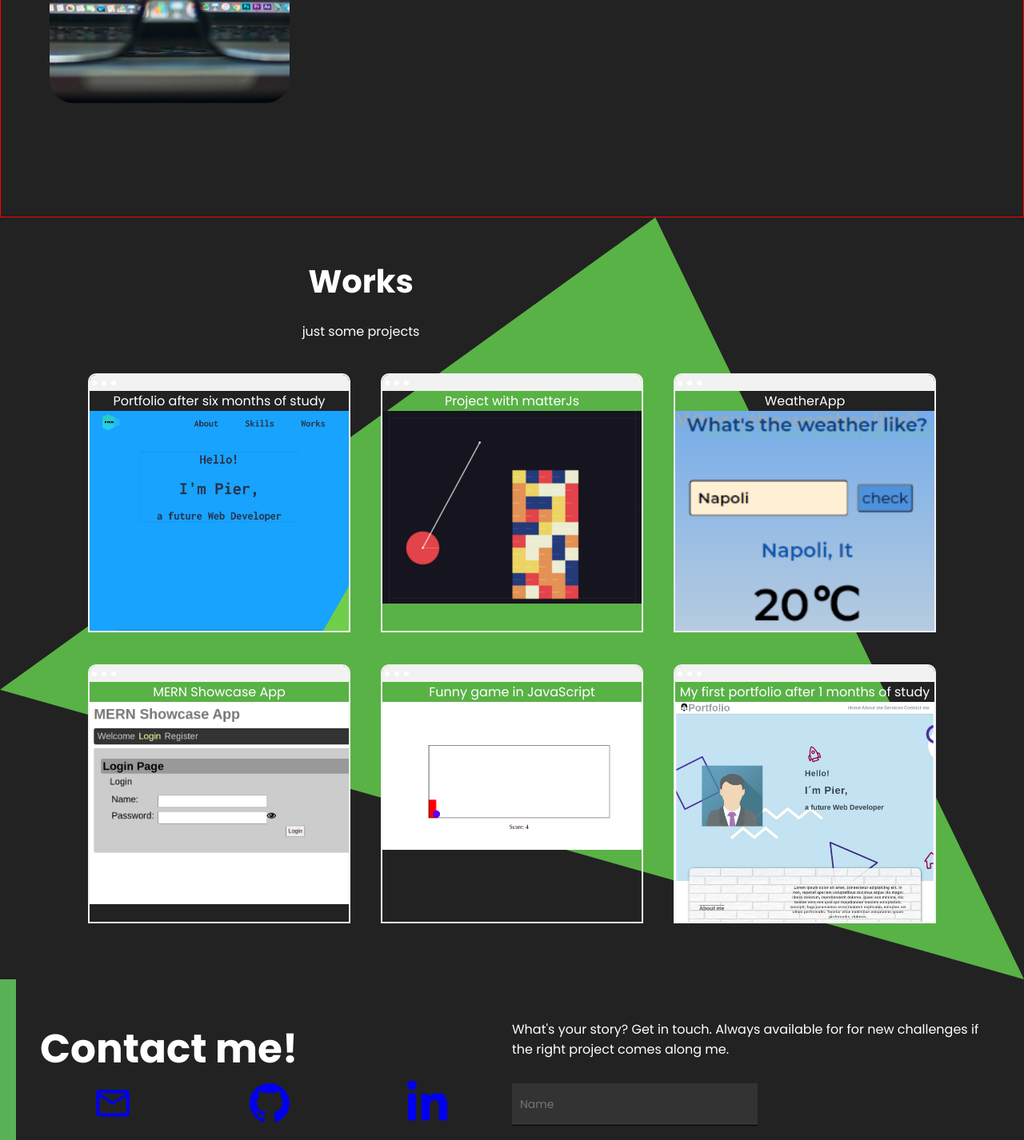
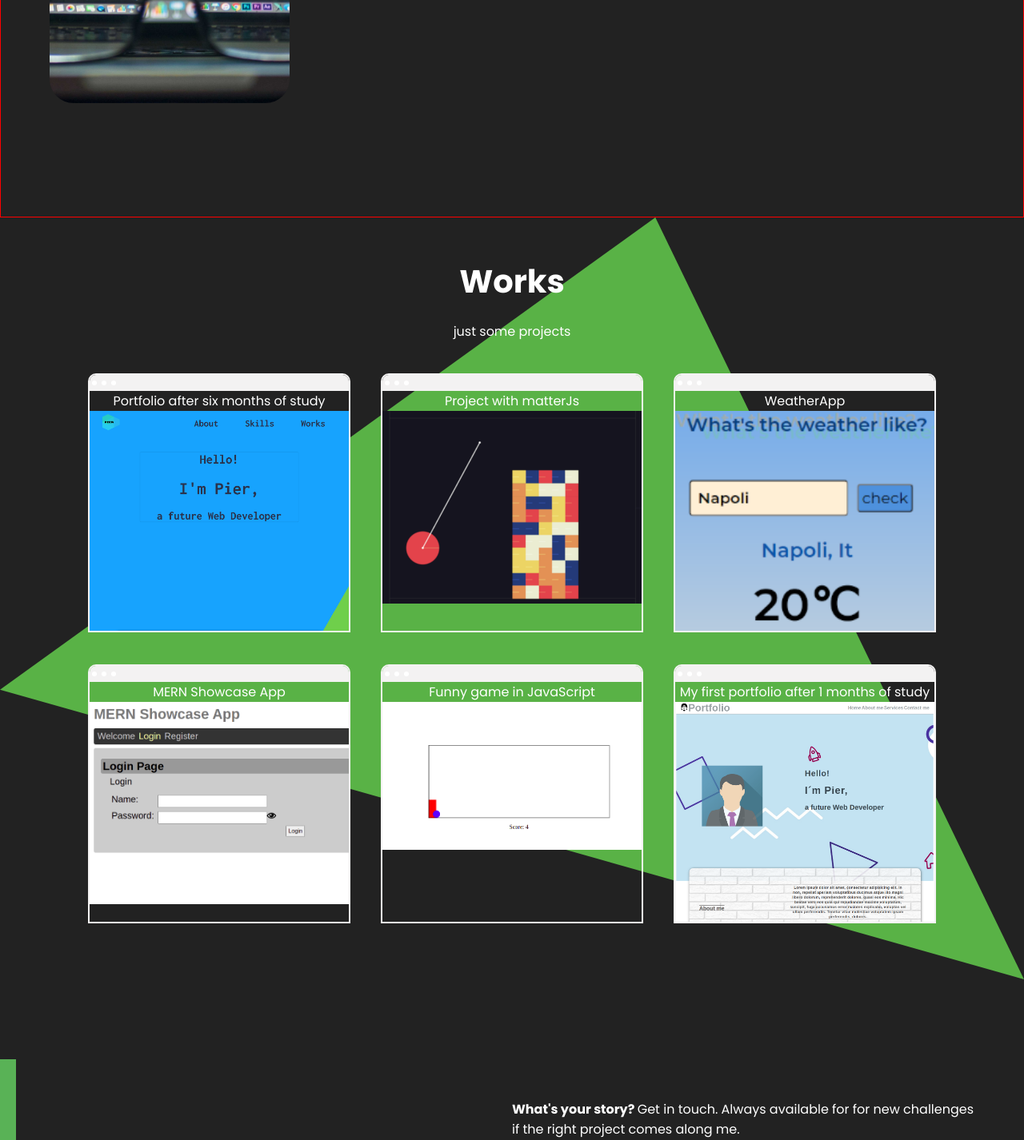
Before and after one commit to Pierluigi10/Portfolio_React, a React (Create React App) app: page / in a window 1280 px wide. Shown: the part 1330-2756 px from the top of the page at 80% size. Built offline with nearby package versions, Linux system fonts and the light colour scheme.

Commit message:
make responsive contact and projectList

```diff
--- a/src/components/contact/Contact.js
+++ b/src/components/contact/Contact.js
@@ -80,8 +80,8 @@ function Contact() {
         </div>
         <div className="c_right">
           <p className="c-description">
-            What's your story? Get in touch. Always available for for new
-            challenges if the right project comes along me.
+            <strong> What's your story? </strong>Get in touch. Always available
+            for for new challenges if the right project comes along me.
           </p>
           <form ref={formRef} onSubmit={handleSubmit}>
             <input
--- a/src/components/contact/contact.scss
+++ b/src/components/contact/contact.scss
@@ -10,24 +10,27 @@
   }
 
   .c_wrapper {
-    padding: 50px;
     display: flex;
+    flex-direction: column;
+    padding: 0px 50px;
 
     .c_left {
       flex: 1;
 
       .c_title {
-        font-size: 50px;
+        font-size: 30px;
+        text-align: center;
       }
 
       .c_info {
         display: flex;
         align-items: center;
         justify-content: space-around;
+        margin: 20px 0px;
 
         .c_icon {
-          width: 50px;
-          height: 60px;
+          width: 25px;
+          height: 35px;
           // font-size: 80px;
           // color: yellow;
           margin-right: 15px;
@@ -48,18 +51,25 @@
       }
 
       form {
-        margin-top: 20px;
+        margin-top: 0px;
+        display: flex;
+        flex-wrap: wrap;
+
         input {
-          width: 50%;
-          height: 50px;
+          width: 35%;
+          height: 40px;
           border: none;
           border-bottom: 1px solid black;
           margin: 10px 0px;
           font-size: 14px;
           padding-left: 10px;
+          margin: 5px 0px 2px;
+          margin-left: 0px;
         }
+
         textarea {
           width: 100%;
+          height: 60px;
           margin: 10px 0px;
           font-size: 14px;
           padding-left: 10px;
@@ -67,10 +77,10 @@
 
         button {
           border: none;
-          padding: 15px;
+          padding: 10px;
           background-color: #59b256;
           color: white;
-          font-weight: 500;
+          font-weight: 200;
           cursor: pointer;
         }
       }
@@ -78,8 +88,55 @@
   }
 }
 
-@media screen and (max-width: 480px) {
-  .c_wrapper {
-    flex-direction: column;
+@media only screen and (min-width: 700px) {
+  .contact {
+    margin-top: 100px;
+
+    .c_wrapper {
+      padding: 50px;
+      flex-direction: row;
+
+      .c_left {
+        display: flex;
+        justify-content: center;
+        flex-direction: column;
+
+        .c_title {
+          font-size: 50px;
+        }
+        .c_info {
+          margin: 20px 0px;
+
+          .c_icon {
+            width: 50px;
+            height: 60px;
+            // color: yellow;
+            // margin-right: 15px;
+            margin: 0px;
+          }
+        }
+      }
+
+      .c_right {
+        form {
+          margin-top: 20px;
+
+          input {
+            width: 50%;
+            height: 50px;
+            margin: 10px 0px;
+          }
+
+          textarea {
+            height: 100px;
+          }
+
+          button {
+            padding: 15px;
+            font-weight: 500;
+          }
+        }
+      }
+    }
   }
 }
--- a/src/components/projectList/projectList.scss
+++ b/src/components/projectList/projectList.scss
@@ -1,5 +1,5 @@
 .projectList {
-  padding: 50px 100px;
+  padding: 10px;
   display: flex;
   flex-direction: column;
   align-items: center;
@@ -21,7 +21,7 @@
     position: relative;
 
     .pl_texts {
-      width: 65%;
+
 
       .pl_title {
         font-size: 40px;
@@ -29,7 +29,7 @@
       }
 
       .pl_description {
-        margin: 20px 0px;
+        visibility: hidden;
       }
     }
 
@@ -41,3 +41,20 @@
     }
   }
 }
+
+@media only screen and (min-width: 700px) {
+  .projectList {
+    padding: 50px 100px;
+
+    .pl_card {
+      .pl_texts {
+
+        .pl_description {
+          margin: 20px 0px;
+          visibility: visible;
+          font-size: 16px;
+        }
+      }
+    }
+  }
+}
```
